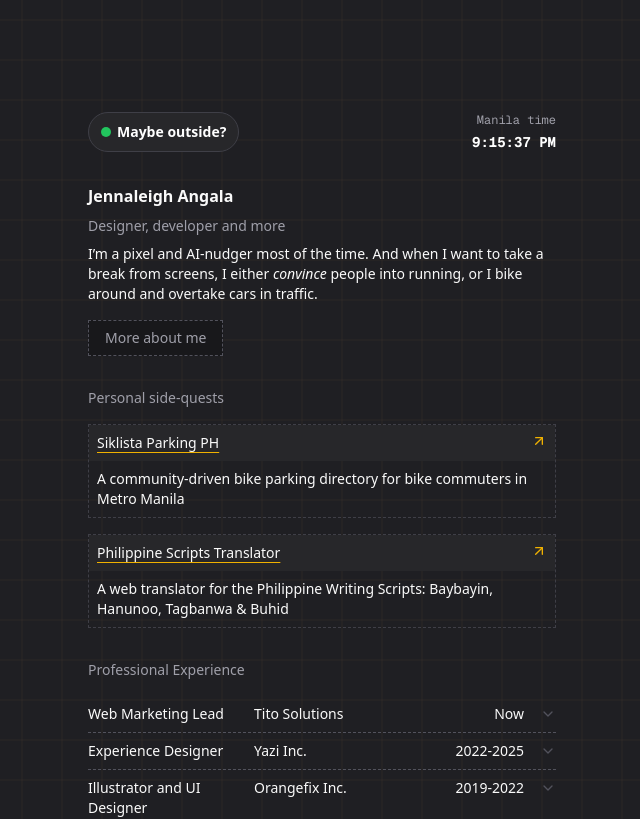
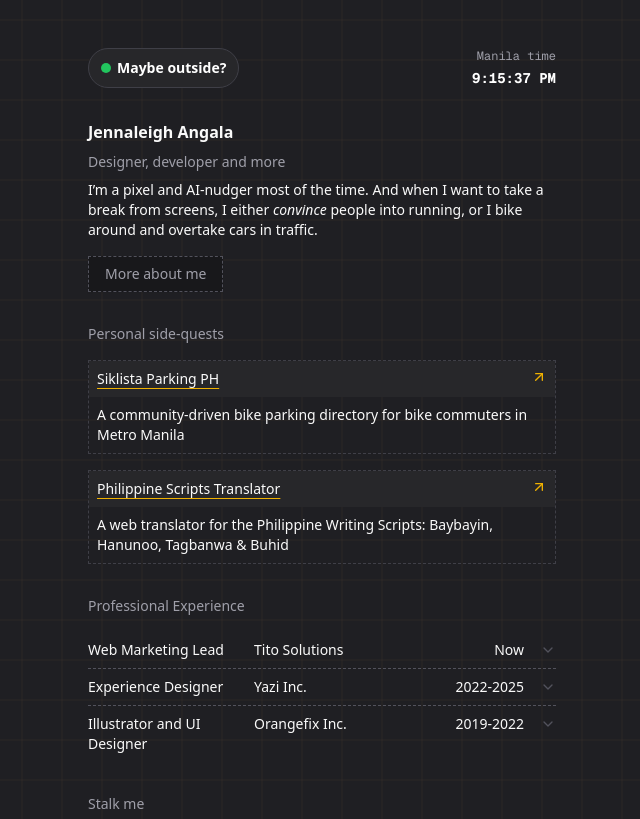
Before and after one commit to jennayey/jennayey-v4, a Next.js app: page / in a window 1280 px wide. Shown: the top 819 px of the page, without its empty margins (318-958 px from the left). Built offline with nearby package versions, Linux system fonts and the light colour scheme; no server answers; the database is empty.

Commit message:
style: fix paddings

```diff
--- a/app/layout.tsx
+++ b/app/layout.tsx
@@ -25,7 +25,7 @@ export default function RootLayout({
   return (
     <html lang="en">
       <body
-        className={`${geistSans.variable} ${geistMono.variable} antialiased max-w-[420px] md:max-w-[500px] mx-auto p-4 bg-zinc-900 py-24 dottedbg-image`}
+        className={`${geistSans.variable} ${geistMono.variable} antialiased max-w-[420px] md:max-w-[500px] mx-auto p-4 bg-zinc-900 pt-12 pb-24 dottedbg-image`}
       >
         {children}
       </body>
--- a/components/statusClock.tsx
+++ b/components/statusClock.tsx
@@ -53,7 +53,7 @@ export default function StatusClock() {
   });
 
   return (
-    <div className="flex justify-between gap-2 text-sm text-zinc-400 my-4 mb-8 ">
+    <div className="flex justify-between gap-2 text-sm text-zinc-400 mb-8 ">
 
       <p className="flex items-center px-3 py-2 gap-1.5 border-zinc-700 bg-zinc-800 border rounded-full">
         <span
```
